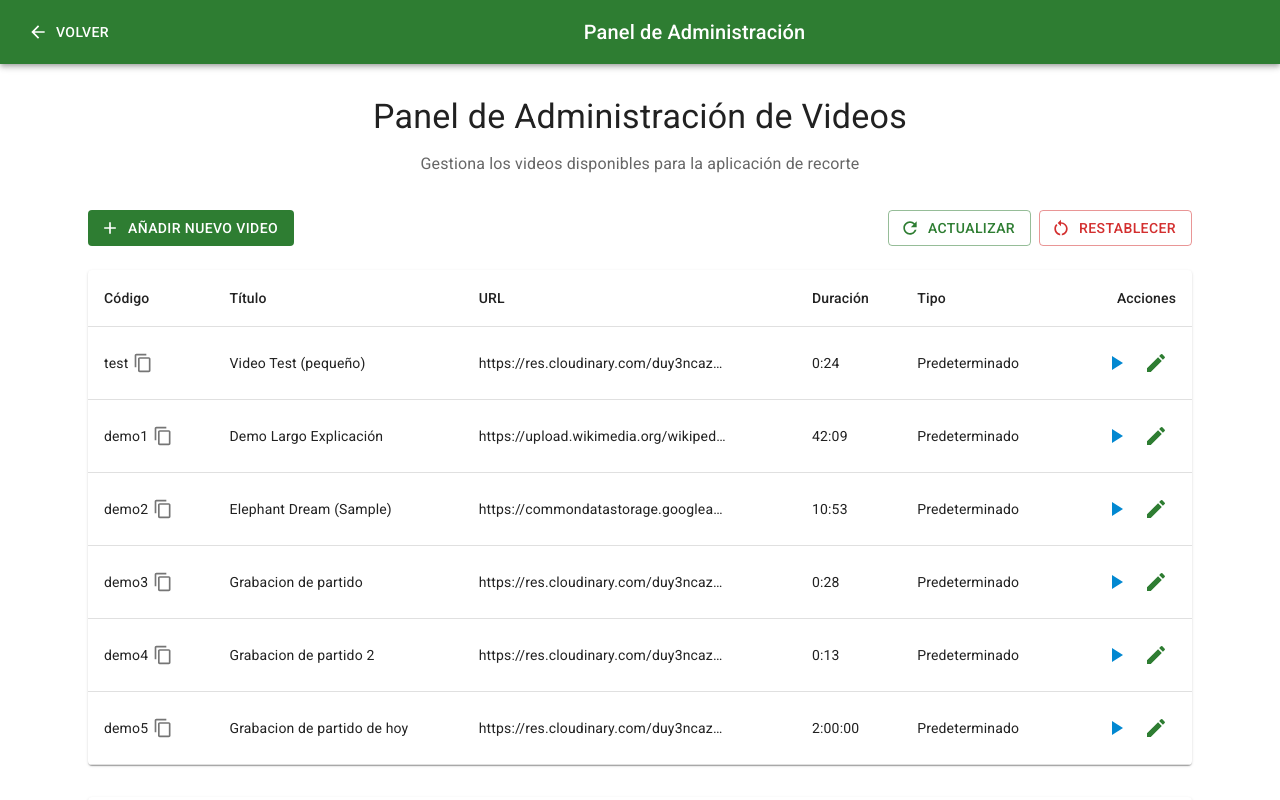
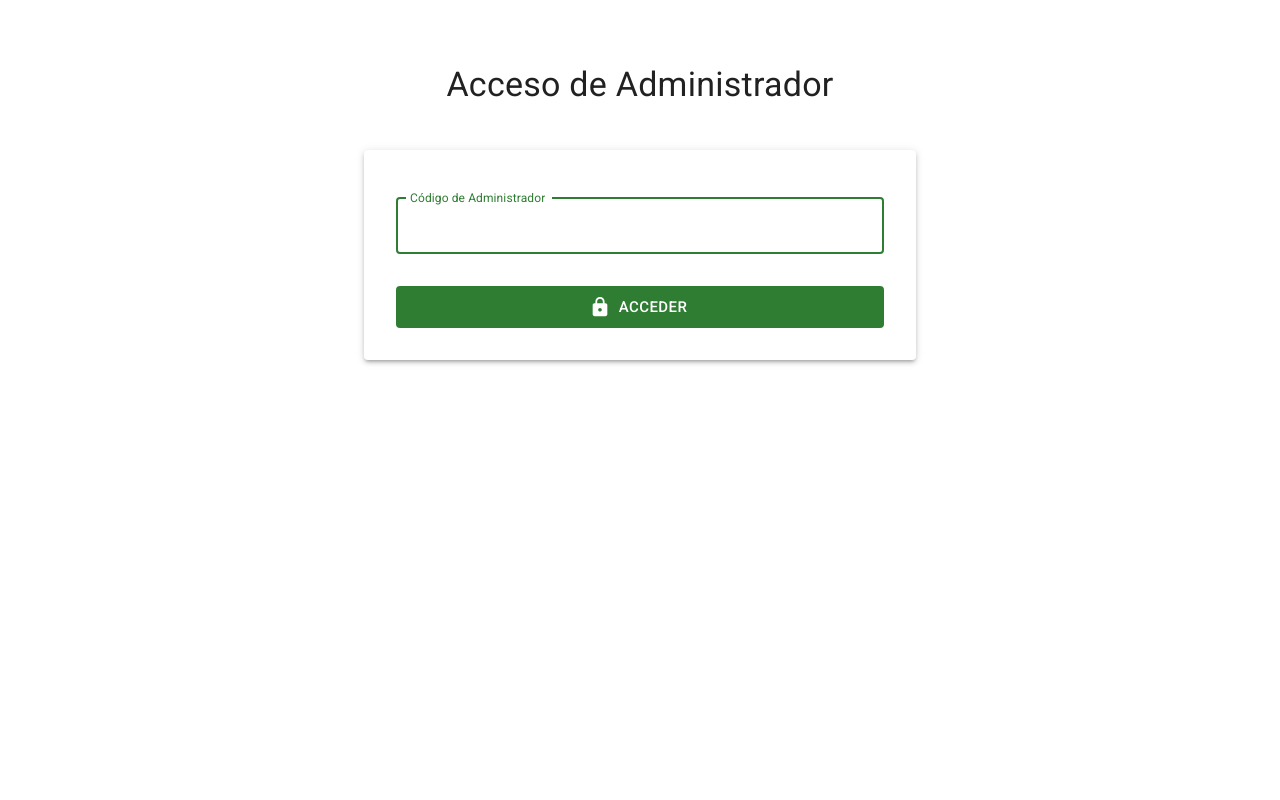
Before and after one commit to JeremiasOjeda/editor-clips, a React (Create React App) app: page /admin in a window 1280 px wide. Shown: the top 800 px of the page. Built offline with nearby package versions, Linux system fonts and the light colour scheme.

Commit message:
Modificaciones para contraseña del panel administrador

```diff
--- /dev/null
+++ b/src/components/AdminLogin.js
@@ -0,0 +1,86 @@
+import React, { useState } from 'react';
+import {
+  Box,
+  Paper,
+  TextField,
+  Button,
+  Typography,
+  Container,
+  Alert
+} from '@mui/material';
+import { Lock as LockIcon } from '@mui/icons-material';
+
+// En una aplicación real, esto debería estar en un servicio de autenticación
+// y utilizar una implementación más segura
+const ADMIN_CODE = "admin123"; // Código de ejemplo - cambia esto por tu código preferido
+
+function AdminLogin({ onLoginSuccess }) {
+  const [code, setCode] = useState('');
+  const [error, setError] = useState('');
+
+  const handleSubmit = (e) => {
+    e.preventDefault();
+
+    if (!code.trim()) {
+      setError('Por favor ingrese el código de administrador');
+      return;
+    }
+
+    if (code === ADMIN_CODE) {
+      // Código correcto - almacenar en localStorage para persistencia
+      localStorage.setItem('adminAuthenticated', 'true');
+
+      // Llamar al callback de éxito
+      if (onLoginSuccess) {
+        onLoginSuccess();
+      }
+    } else {
+      setError('Código de administrador incorrecto');
+    }
+  };
+
+  return (
+    <Container maxWidth="sm">
+      <Box my={8} display="flex" flexDirection="column" alignItems="center">
+        <Typography variant="h4" component="h1" gutterBottom>
+          Acceso de Administrador
+        </Typography>
+
+        <Paper elevation={3} sx={{ p: 4, width: '100%', mt: 4 }}>
+          {error && (
+            <Alert severity="error" sx={{ mb: 3 }}>
+              {error}
+            </Alert>
+          )}
+
+          <Box component="form" onSubmit={handleSubmit}>
+            <TextField
+              fullWidth
+              label="Código de Administrador"
+              variant="outlined"
+              type="password"
+              value={code}
+              onChange={(e) => setCode(e.target.value)}
+              margin="normal"
+              autoFocus
+            />
+
+            <Button
+              type="submit"
+              fullWidth
+              variant="contained"
+              color="primary"
+              size="large"
+              startIcon={<LockIcon />}
+              sx={{ mt: 3 }}
+            >
+              Acceder
+            </Button>
+          </Box>
+        </Paper>
+      </Box>
+    </Container>
+  );
+}
+
+export default AdminLogin;
--- a/src/pages/AdminPage.js
+++ b/src/pages/AdminPage.js
@@ -1,4 +1,4 @@
-import React from 'react';
+import React, { useState, useEffect } from 'react';
 import { Link } from 'react-router-dom';
 import {
   AppBar,
@@ -6,14 +6,45 @@ import {
   Typography,
   Container,
   Button,
-  Box
+  Box,
+  IconButton,
+  Dialog,
+  DialogTitle,
+  DialogContent,
+  DialogActions
 } from '@mui/material';
 import {
-  ArrowBack as ArrowBackIcon
+  ArrowBack as ArrowBackIcon,
+  Logout as LogoutIcon
 } from '@mui/icons-material';
 import AdminPanel from '../components/AdminPanel';
+import AdminLogin from '../components/AdminLogin';
 
 function AdminPage() {
+  const [isAuthenticated, setIsAuthenticated] = useState(false);
+  const [logoutDialog, setLogoutDialog] = useState(false);
+
+  useEffect(() => {
+    // Verificar si ya está autenticado en localStorage
+    const hasAuth = localStorage.getItem('adminAuthenticated') === 'true';
+    setIsAuthenticated(hasAuth);
+  }, []);
+
+  const handleLoginSuccess = () => {
+    setIsAuthenticated(true);
+  };
+
+  const handleLogout = () => {
+    localStorage.removeItem('adminAuthenticated');
+    setIsAuthenticated(false);
+    setLogoutDialog(false);
+  };
+
+  // Si no está autenticado, mostrar pantalla de inicio de sesión
+  if (!isAuthenticated) {
+    return <AdminLogin onLoginSuccess={handleLoginSuccess} />;
+  }
+
   return (
     <>
       <AppBar position="static" color="primary">
@@ -30,6 +61,13 @@ function AdminPage() {
           <Typography variant="h6" component="div" sx={{ flexGrow: 1 }}>
             Panel de Administración
           </Typography>
+          <IconButton
+            color="inherit"
+            onClick={() => setLogoutDialog(true)}
+            title="Cerrar sesión"
+          >
+            <LogoutIcon />
+          </IconButton>
         </Toolbar>
       </AppBar>
 
@@ -38,6 +76,21 @@ function AdminPage() {
           <AdminPanel />
         </Box>
       </Container>
+
+      {/* Diálogo de confirmación de cierre de sesión */}
+      <Dialog
+        open={logoutDialog}
+        onClose={() => setLogoutDialog(false)}
+      >
+        <DialogTitle>Cerrar Sesión</DialogTitle>
+        <DialogContent>
+          ¿Estás seguro de que deseas cerrar la sesión de administrador?
+        </DialogContent>
+        <DialogActions>
+          <Button onClick={() => setLogoutDialog(false)}>Cancelar</Button>
+          <Button onClick={handleLogout} color="primary">Cerrar Sesión</Button>
+        </DialogActions>
+      </Dialog>
     </>
   );
 }
```
